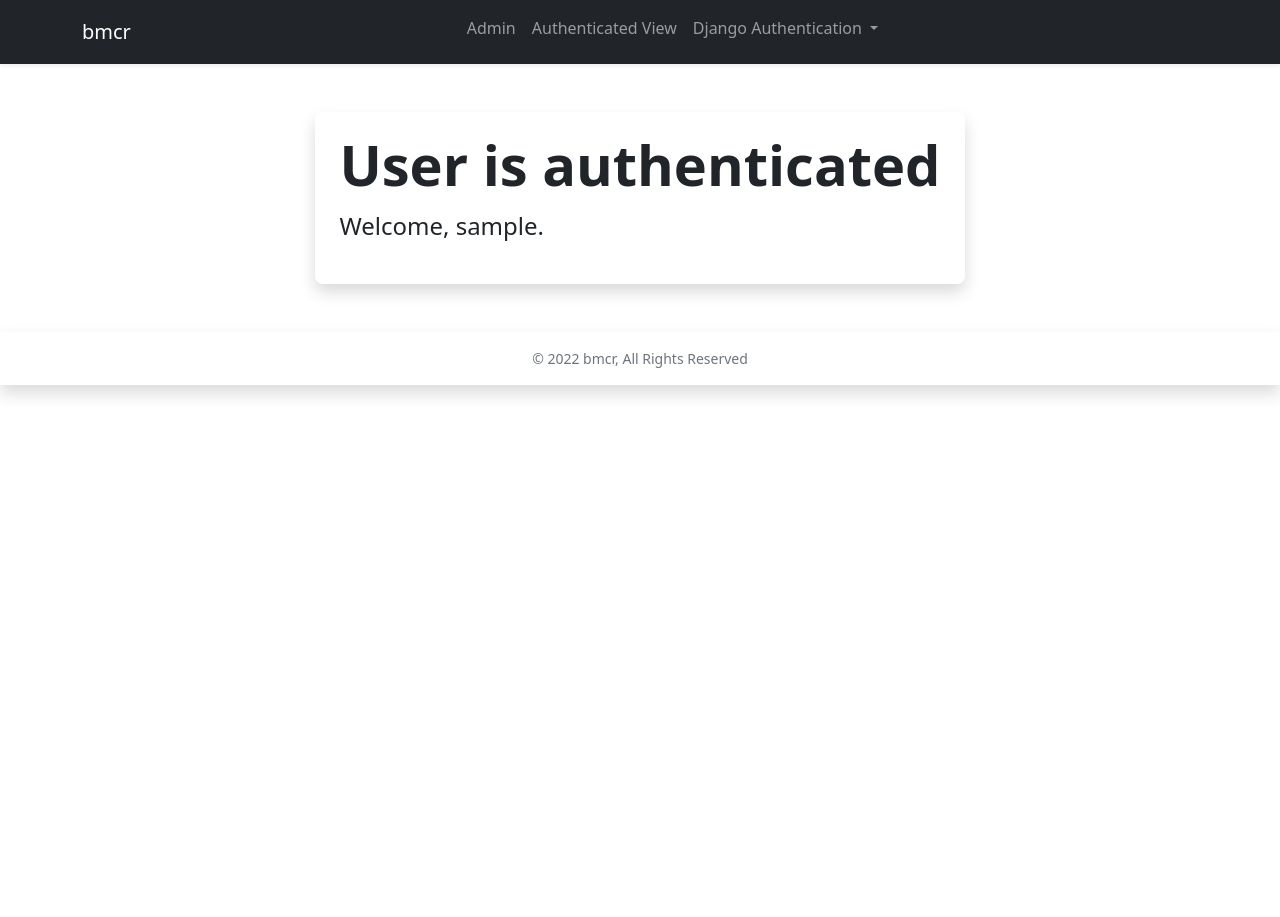
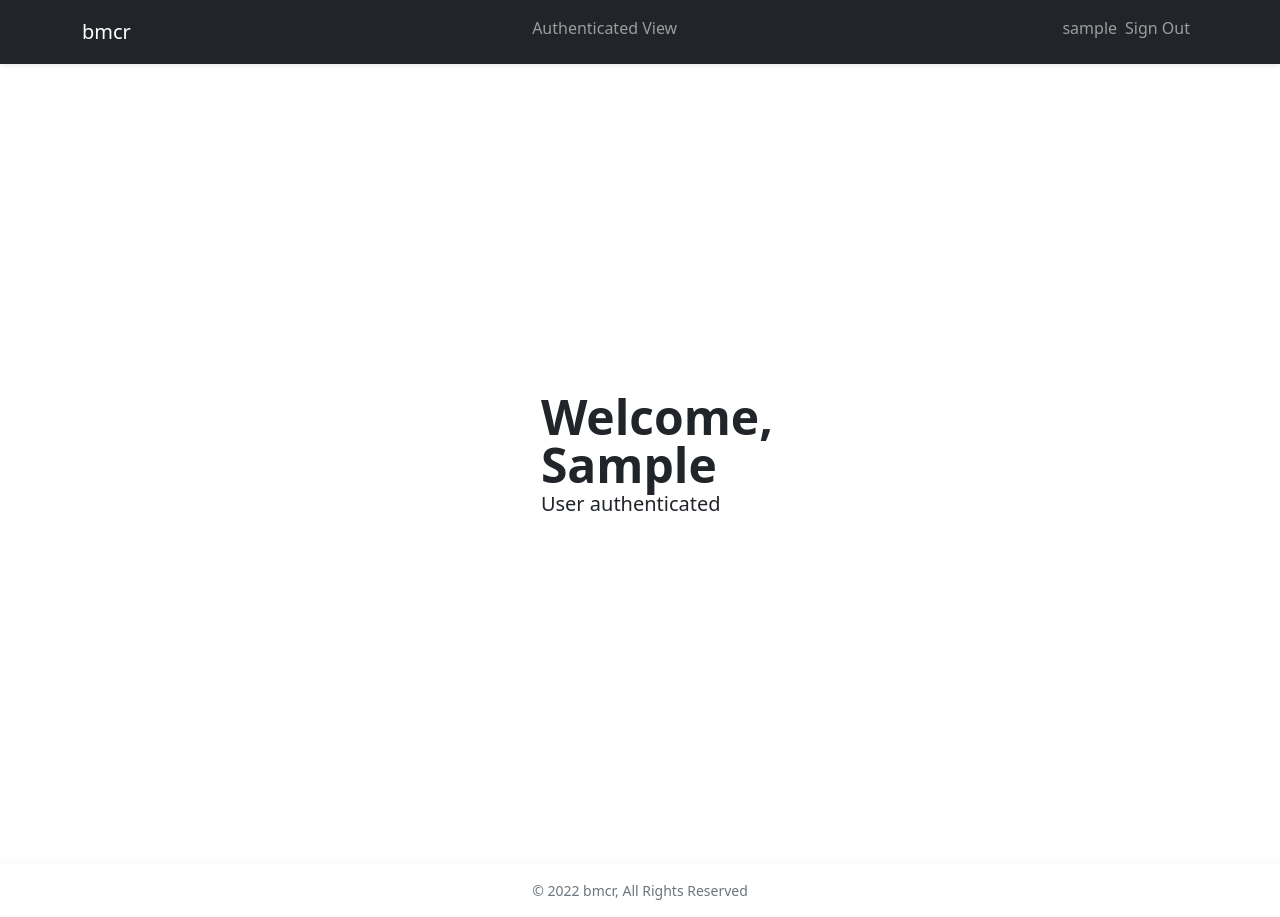
Before and after one commit to brunomcr/django_authentication, a Django app: page /members/sign_in/ in a window 1280 px wide. Before the commit the page ends 397 px from the top, so only its background shows below. Run offline with Django 4.2, Linux system fonts and the light colour scheme; the visitor is signed in with stand-in values (Sample User, id 1).

Commit message:
layout Bootstrap

```diff
--- a/myProject/templates/main/base.html
+++ b/myProject/templates/main/base.html
@@ -19,62 +19,68 @@
 </head>
 
 <body>
+<div>
 
+</div>
 <!-- Collapsed Navbar -->
 <nav class="navbar navbar-expand-lg navbar-dark bg-dark shadow-sm">
     <div class="container">
+        <!-- Menu - Brand -->
         <a class="navbar-brand" href="{% url 'main:index' %}">bmcr</a>
+
+        <!-- Menu Collapse - Button -->
         <button class="navbar-toggler" type="button" data-bs-toggle="collapse" data-bs-target="#navbarMain"
                 aria-controls="navbarMain" aria-expanded="false">
             <span class="navbar-toggler-icon"></span>
         </button>
 
+        <!-- Menu Collapse - Content -->
         <div class="collapse navbar-collapse justify-content-center" id="navbarMain">
             <ul class="navbar-nav mb-2">
-                <!-- Menu - Admin -->
-                <li class="nav-item">
-                    <a class="nav-link" href="/admin/" role="button">
-                        Admin
-                    </a>
-                </li>
                 <!-- Menu - Authenticated View -->
                 <li class="nav-item">
                     <a class="nav-link" href="{% url 'main:authenticated_view' %}" role="button">
                         Authenticated View
                     </a>
                 </li>
-                <!-- Menu - Authentication -->
-                <li class="nav-item dropdown">
-                    <a class="nav-link dropdown-toggle" href="#" role="button" data-bs-toggle="dropdown"
-                       aria-expanded="false">
-                        Django Authentication
-                    </a>
-                    <ul class="dropdown-menu dropdown-menu-dark">
-                        <li>
-                            <a class="dropdown-item" href="{% url 'members:sign_in' %}">Sign In</a>
-                        </li>
-                        <li>
-                            <a class="dropdown-item" href="{% url 'members:sign_up' %}">Sign Up</a>
-                        </li>
-                        <li>
-                            <a class="dropdown-item" href="{% url 'members:sign_out' %}">Sign Out</a>
-                        </li>
-                    </ul>
-                </li>
             </ul>
         </div>
+
+        <!-- Menu - Auth -->
+        <div class="navbar-nav justify-content-end mb-2">
+            {% if user.is_authenticated %}
+            <li class="navbar-text">
+                {{ user.username }}
+            </li>
+            <li class="nav-item">
+                <a class="nav-link" href="{% url 'members:sign_out' %}">Sign Out</a>
+            </li>
+            {% else %}
+            <li class="nav-item">
+                <a class="nav-link" href="{% url 'members:sign_in' %}">Sign In</a>
+            </li>
+            <li class="nav-item">
+                <a class="nav-link" href="{% url 'members:sign_up' %}">Sign Up</a>
+            </li>
+            {% endif %}
+        </div>
+
     </div>
 </nav>
 
 <!-- Block Content -->
-<div class="min-vh-100">
-    {% block content %}
-    <!-- Content Goes here -->
-    {% endblock content %}
+<div class="container min-vh-100 d-flex align-items-center justify-content-center">
+    <div class="row justify-content-center">
+        <div class="col-lg-6">
+            {% block content %}
+            <!-- Content Goes here -->
+            {% endblock content %}
+        </div>
+    </div>
 </div>
 
 <!-- Footer -->
-<footer class="d-flex flex-wrap p-3 justify-content-center text-center shadow">
+<footer class="d-flex flex-wrap p-3 justify-content-center shadow text-center">
     <small class="col-4 text-muted">© 2022 bmcr, All Rights Reserved</small>
 </footer>
 
--- a/myProject/templates/registration/password_reset_complete.html
+++ b/myProject/templates/registration/password_reset_complete.html
@@ -4,10 +4,6 @@
 {% block content %}
 
 <!-- Login - Members -->
-<div class="container my-5">
-    <div class="row align-items-center p-4 rounded-3 shadow-lg">
-        <h1>Password has been successfully reset.</h1>
-    </div>
-</div>
+<h1>Password has been successfully reset.</h1>
 
 {% endblock %}
--- a/myProject/templates/registration/sign_in.html
+++ b/myProject/templates/registration/sign_in.html
@@ -4,26 +4,22 @@
 {% block content %}
 
 <!-- Login - Members -->
-<div class="container my-5">
-    <div class="row justify-content-center align-items-center">
-        <div class="col-auto rounded-3 shadow p-4">
+
 {% if user.is_authenticated %}
 <!-- Authenticated -->
+<div class=" mx-auto">
+    <h1 class="display-5 fw-bold lh-1 m-auto">Welcome, {{ user.username|title }}</h1>
+    <p class="fs-5">User authenticated</p>
+</div>
+{% else %}
+<div class="mx-auto">
+    <!-- Text -->
+    <h1 class="display-5 fw-bold lh-1 mb-3">Sing In</h1>
+    <p class="fs-5">
+        User login example, using Django Authentication on the
+        backend and Bootstrap as the frontend tool.
+    </p>
 
-        <h1 class="display-4 fw-bold lh-1 mb-3">User is authenticated</h1>
-        <p class="fs-4">Welcome, {{ user.username }}.</p>
-
-
-        {% else %}
-        <!-- Text -->
-        <div class="col-lg-7 text-center text-lg-start">
-            <h1 class="display-4 fw-bold lh-1 mb-3">Sing In</h1>
-            <p class="col-lg-10 fs-4">User login example, using Django Authentication on the backend and Bootstrap as
-                the frontend tool.</p>
-        </div>
-
-        <!-- Form -->
-        <div class="col-md-10 mx-auto col-lg-5">
     <!-- Status Sign In -->
     {% if status == '1' %}
     <div class="alert alert-warning" role="alert">
@@ -39,8 +35,8 @@
     </div>
     {% endif %}
 
-            <!-- Form - Sing Up-->
-            <form method="POST" class="p-4 p-md-5 border rounded-3 bg-light">
+    <!-- Form - Sing In -->
+    <form method="POST" class="p-4 border rounded-3 bg-light">
         {% csrf_token %}
 
         <div class="form-floating mb-3">
@@ -48,7 +44,8 @@
             <label for="username">Username</label>
         </div>
         <div class="form-floating mb-3">
-                    <input type="password" name="password" class="form-control" id="password" placeholder="Password">
+            <input type="password" name="password" class="form-control" id="password"
+                   placeholder="Password">
             <label for="password">Password</label>
         </div>
         <div class="checkbox mb-3">
@@ -58,19 +55,16 @@
         </div>
         <div class="mb-3">
             <small class="text-muted">
-                        <a href="{% url 'members:password_reset' %}" role="button">Forgot Password</a>
+                <a class="text-decoration-none" href="{% url 'members:password_reset' %}" role="button">Forgot Password</a>
             </small>
         </div>
         <button class="w-100 btn btn-lg btn-primary" type="submit">Sign in</button>
         <hr class="my-4">
-                <small class="text-muted">Not a member ? <a href="{% url 'members:sign_up' %}" role="button">Sing
+        <small class="text-muted">Not a member ? <a class="text-decoration-none" href="{% url 'members:sign_up' %}" role="button">Sing
             Up</a></small>
     </form>
 
 </div>
 {% endif %}
 
-    </div>
-</div>
-
 {% endblock %}
```
Also changed, not shown: myProject/templates/main/authenticated_view.html (+4 -8 lines), myProject/templates/main/index.html (+2 -8 lines), myProject/templates/registration/password_reset_confirm.html (+7 -12 lines), myProject/templates/registration/password_reset_done.html (+7 -10 lines), myProject/templates/registration/password_reset_form.html (+6 -9 lines), myProject/templates/registration/sign_up.html (+16 -19 lines). Lines whose indentation alone changed are shown as unchanged.
